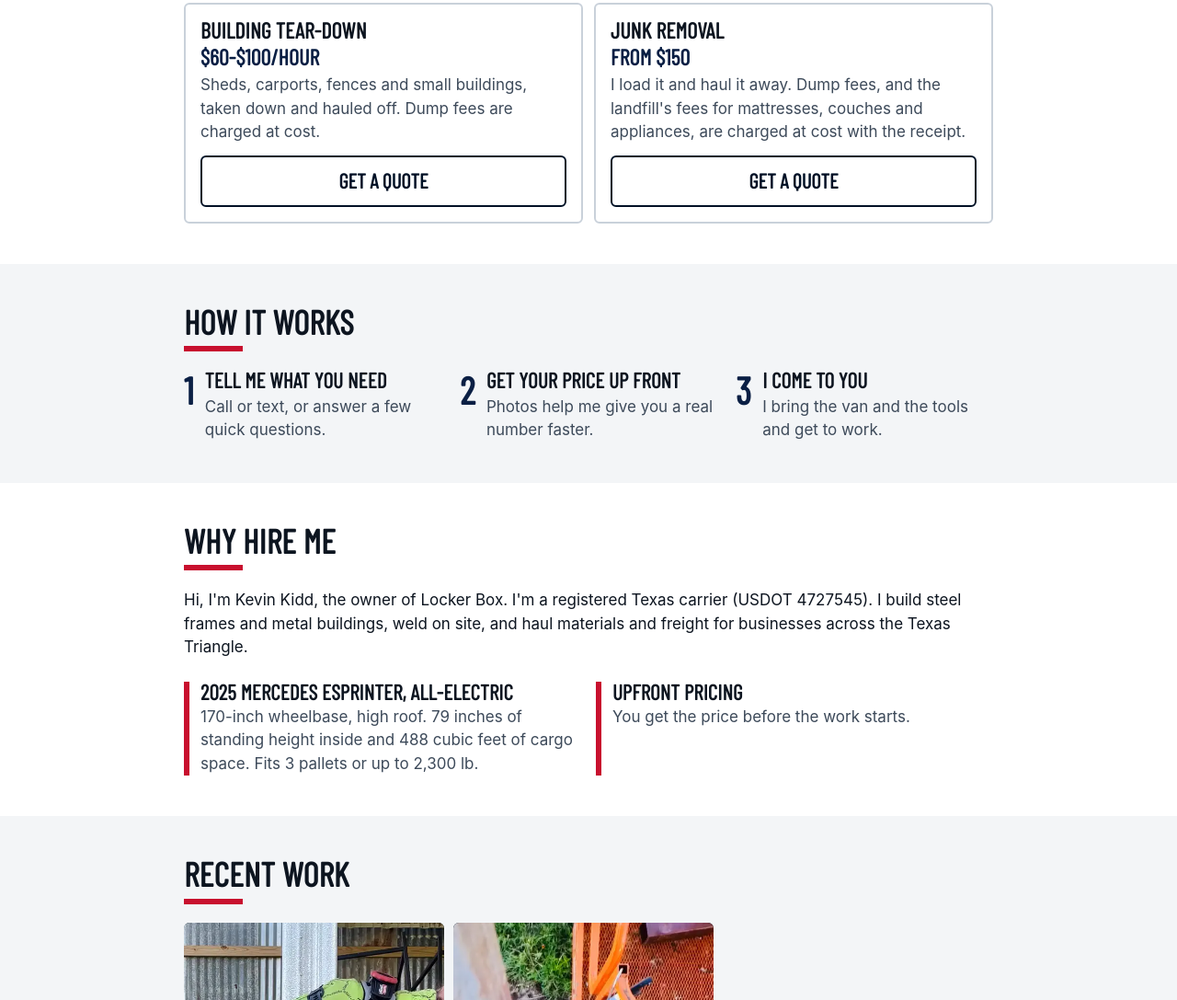
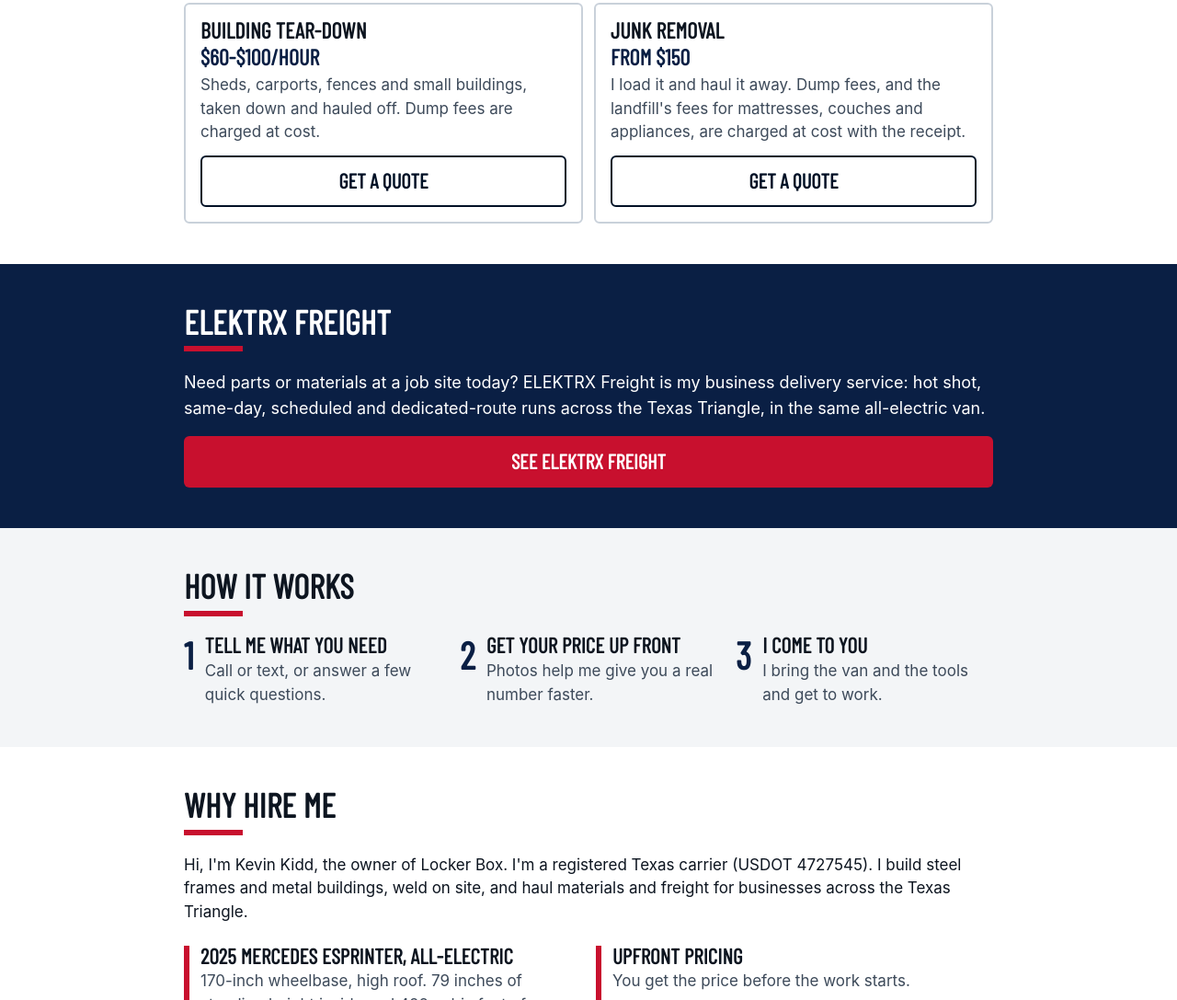
Before and after one commit to kevrkid/trades-landing, an Astro site: page / in a window 1280 px wide. Shown: the part 2189-3276 px from the top of the page at 92% size. Built offline with nearby package versions, Linux system fonts and the light colour scheme; Astro itself is replaced by a stand-in of ours; grey boxes are pictures that could not be loaded; a web font is replaced by a local one.

Commit message:
Locker Box page: small ELEKTRX Freight section linking to /freight
Co-Authored-By: Claude Opus 5.5 <noreply@anthropic.com>

```diff
--- a/scripts/test.ts
+++ b/scripts/test.ts
@@ -283,6 +283,7 @@ try {
   ok(business.email && ftext.includes(business.email), 'freight: business email shows');
   await page.goto(R + '/van');
   ok(await page.getByText('Thanks for scanning the van!').isVisible(), 'van: greeting kept');
+  ok(await page.locator(`#freight a[href="${freight.path}"]`).isVisible(), 'van: small section links to the freight brand');
   // Freight form end to end (no Web3Forms key: opens the visitor's email/text app with the answers).
   await page.goto(R + freight.path);
   const ff = page.locator('#freight-form');
--- a/src/components/Landing.astro
+++ b/src/components/Landing.astro
@@ -4,6 +4,7 @@ import Footer from './Footer.astro';
 import Icon from './Icon.astro';
 import QuoteForm from './QuoteForm.astro';
 import vanArt from '../assets/van.svg?raw';
+import { freight } from '../data/freight.ts';
 import { biz, telHref, smsHref, priceText, bookUrl, hasForm, trustBits, jsonLd } from '../lib/derive.ts';
 
 const { scan = false } = Astro.props as { scan?: boolean };
@@ -116,6 +117,14 @@ const faq = [
           </div>
         </section>
       )}
+
+      <section class="sec bg-brand text-white" id="freight">
+        <div class="wrap">
+          <h2 class="sec-title">{freight.name}</h2>
+          <p class="text-lg">Need parts or materials at a job site today? {freight.name} is my business delivery service: hot shot, same-day, scheduled and dedicated-route runs across the Texas Triangle, in the same all-electric van.</p>
+          <a class="btn btn-go mt-4" href={freight.path}>See {freight.name}</a>
+        </div>
+      </section>
 
       {biz.plans.length > 0 && (
         <section class="sec bg-brand text-white" id="plans">
```
Also changed, not shown: README.md.
